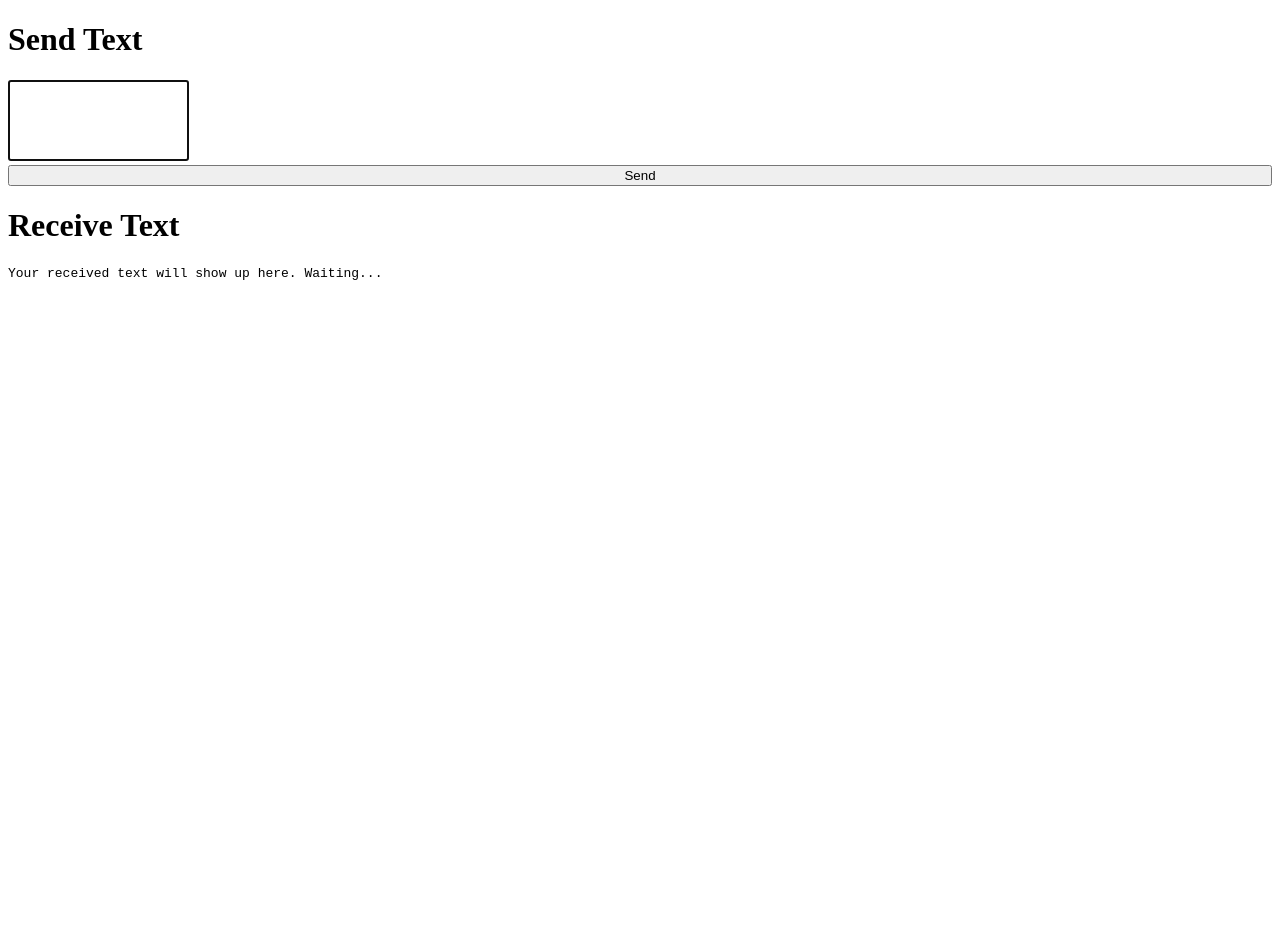
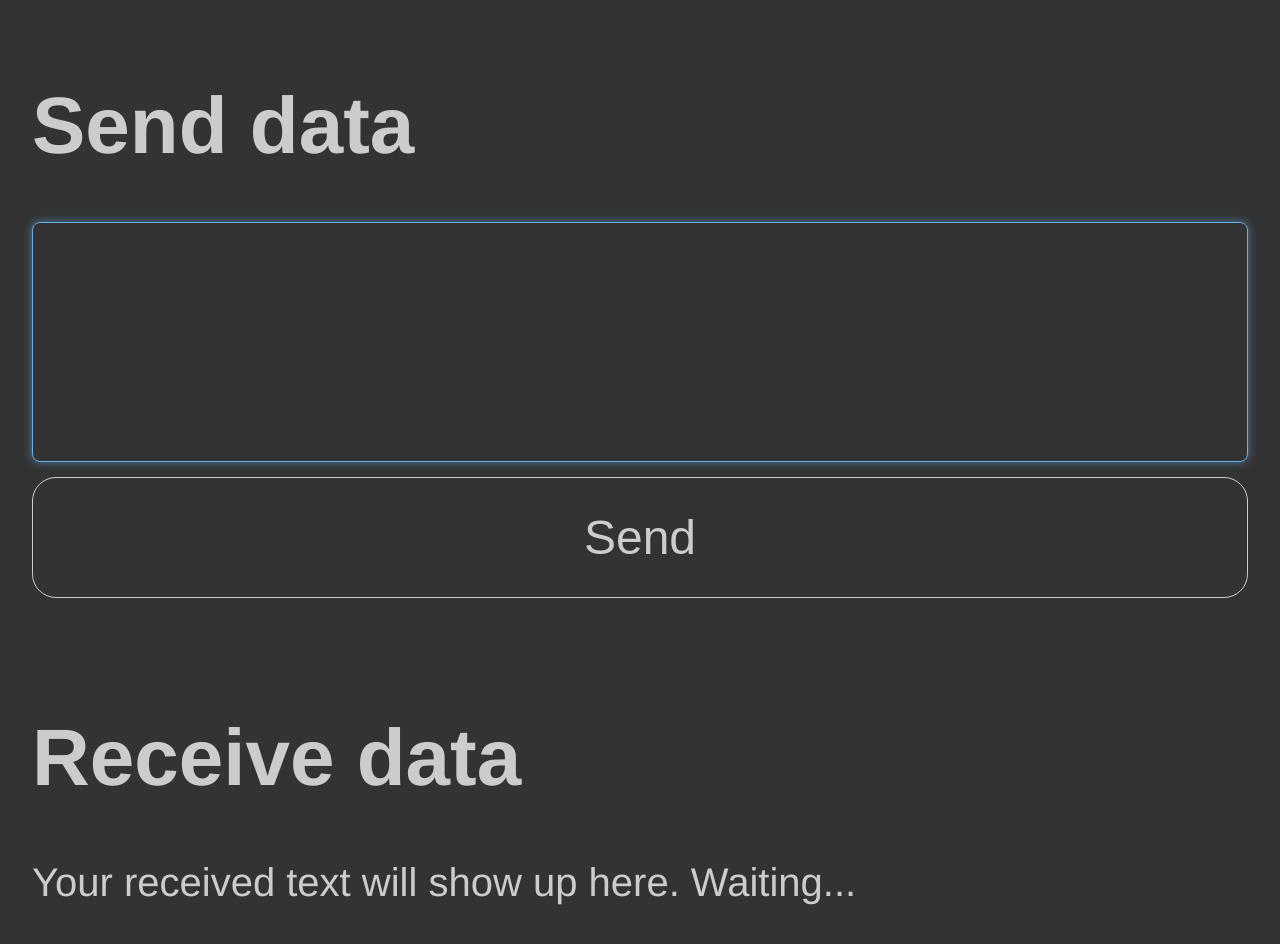
Before and after one commit to dot-enny/ding-pay-quiet, a plain HTML site: page index.html in a window 1280 px wide. Before the commit the page ends 800 px from the top, so only its background shows below. Drawn offline with Linux system fonts and the light colour scheme; no server answers.

Commit message:
ui tweaks

```diff
--- a/index.html
+++ b/index.html
@@ -1,5 +1,6 @@
 <!doctype html>
 <html>
+
 <head>
   <meta charset="utf-8">
   <meta http-equiv="X-UA-Compatible" content="chrome=1">
@@ -9,31 +10,126 @@
   <script type="text/javascript" src="./examples/text/sendtext.js"></script>
   <script type="text/javascript" src="./examples/text/receivetext.js"></script>
   <script async type="text/javascript" src="./quiet-emscripten.js"></script>
+  <style>
+    html {
+      font-size: 1rem;
+    }
+    body {
+      font-family: "Helvetica Neue", Helvetica, Arial, sans-serif;
+      line-height: 1.42857143;
+      color: #333;
+      background-color: #333;
+      width: 100dvw;
+      height: 100dvh;
+    }
+    * {
+      box-sizing: border-box;
+      margin: 0;
+      padding: 0;
+    }
+
+    .wrapper {
+      margin: 4rem auto;
+      padding: 2em;
+      border-radius: 5px;
+      margin-top: 50px;
+      color: #ccc;
+      display: flex;
+      flex-direction: column;
+      gap: 2rem;
+    }
+
+    header {
+      margin-bottom: 20px;
+    }
+
+    h1 {
+      margin: 0;
+      font-size: 5rem;
+      line-height: 1.1;
+    }
+
+    section {
+      margin-bottom: 20px;
+      padding: 2rem 0;
+    }
+
+    .form-group {
+      margin-bottom: 15px;
+    }
+
+    .form-control {
+      display: block;
+      width: 100%;
+      height: 15rem;
+      padding: 2.5rem;
+      line-height: 1.42857143;
+      color: #555;
+      background-image: none;
+      font-size: 1.5rem;
+      border-radius: 0.5rem;
+      -webkit-box-shadow: inset 0 1px 1px rgba(0, 0, 0, .075);
+      box-shadow: inset 0 1px 1px rgba(0, 0, 0, .075);
+      -webkit-transition: border-color ease-in-out .15s, -webkit-box-shadow ease-in-out .15s;
+      -o-transition: border-color ease-in-out .15s, box-shadow ease-in-out .15s;
+      transition: border-color ease-in-out .15s, box-shadow ease-in-out .15s;
+      background-color: transparent;
+      color: #ccc;
+      border: 1px solid #ccc;
+    }
+
+    .form-control:focus {
+      border-color: #66afe9;
+      outline: 0;
+      -webkit-box-shadow: inset 0 1px 1px rgba(0, 0, 0, .075), 0 0 8px rgba(102, 175, 233, .6);
+      box-shadow: inset 0 1px 1px rgba(0, 0, 0, .075), 0 0 8px rgba(102, 175, 233, .6);
+    }
+
+    .btn {
+      width: fit-content;
+      padding: 2rem 0;
+      border-radius: 1.5rem;
+      background-color: transparent;
+      color: #ccc;
+      border: 1px solid #ccc;
+      font-size: 3rem;
+    }
+    p {
+      font-size: 2.5rem;
+    }
+
+  </style>
 </head>
+
 <body>
   <div class="hidden" data-quiet-profile-name="audible"></div>
   <div class="wrapper">
+    <div>
       <header>
-        <h1>Send Text</h1>
+        <h1>Send data</h1>
       </header>
       <section>
         <div class="hidden" data-quiet-warning></div>
         <div class="form-group">
-        <textarea autofocus="true" autocapitalize="none" autocomplete="off" spellcheck="off" class="form-control" style="resize:none" rows="5" data-quiet-text-input></textarea>
+          <textarea autofocus="true" autocapitalize="none" autocomplete="off" spellcheck="off" class="form-control"
+            style="resize:none" rows="15" data-quiet-text-input></textarea>
         </div>
-      <button type="button" class="btn btn-default" style="width:100%" data-quiet-send-button data-quiet-sending-text="Sending...">Send</button>
+        <button type="button" class="btn" style="width:100%" data-quiet-send-button
+          data-quiet-sending-text="Sending...">Send</button>
       </section>
     </div>
 
     <div class="hidden" data-quiet-profile-name="audible"></div>
-    <div class="wrapper">
+    <div>
       <header>
-        <h1>Receive Text</h1>
+        <h1>Receive data</h1>
       </header>
       <section>
         <div class="hidden" data-quiet-warning></div>
-      <pre data-quiet-receive-text-target>Your received text will show up here. Waiting...</pre>
+        <p data-quiet-receive-text-target>Your received text will show up here. Waiting...</pre>
       </section>
     </div>
+  </div>
 </body>
+
 </html>
```
Lines whose indentation alone changed are shown as unchanged.
